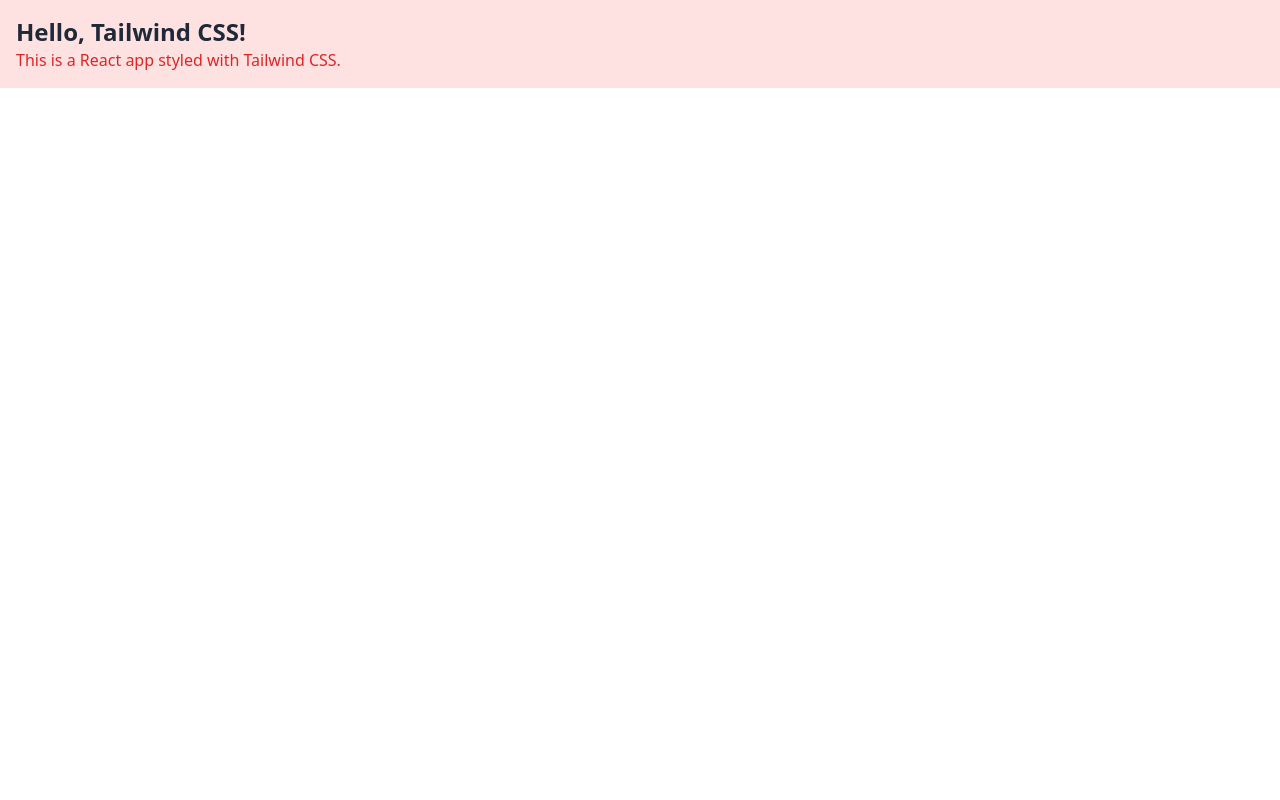
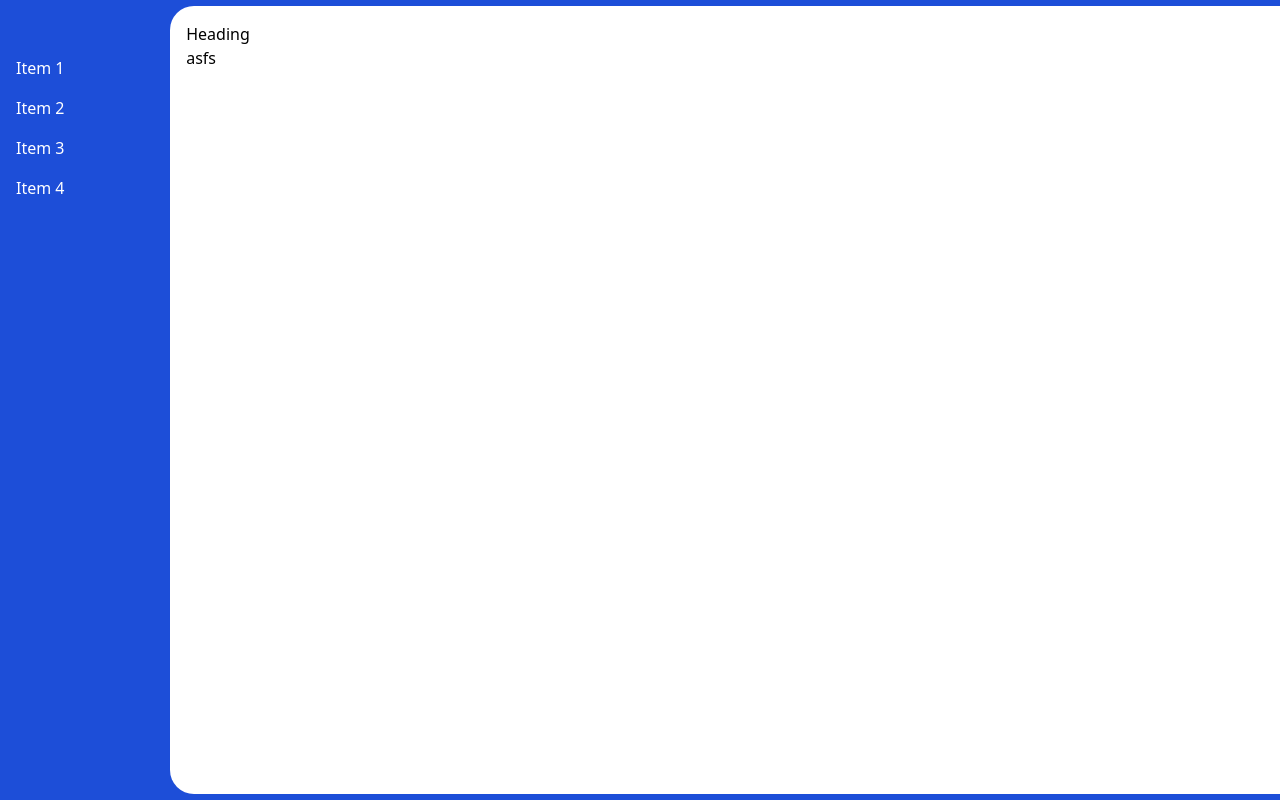
Before and after one commit to meet242005/ExpenseTracker, a React (Create React App) app in the folder frontend/expense_tracker/: page / in a window 1280 px wide. Built offline with nearby package versions, Linux system fonts and the light colour scheme.

Commit message:
create sidedrawer

```diff
--- a/frontend/expense_tracker/package.json
+++ b/frontend/expense_tracker/package.json
@@ -8,6 +8,8 @@
     "@testing-library/user-event": "^13.5.0",
     "react": "^18.3.1",
     "react-dom": "^18.3.1",
+    "react-pro-sidebar": "^1.1.0",
+    "react-router-dom": "^6.23.0",
     "react-scripts": "5.0.1",
     "web-vitals": "^2.1.4"
   },
--- a/frontend/expense_tracker/src/App.js
+++ b/frontend/expense_tracker/src/App.js
@@ -1,14 +1,20 @@
-import React from "react";
+import React, { useState } from 'react';
+import SideDrawer from './components/SideDrawer';
 
-function App() {
+const App = () => {
+
+
   return (
-    <div className="bg-red-100 p-4">
-      <h1 className="text-2xl font-bold text-gray-800">Hello, Tailwind CSS!</h1>
-      <p className="text-red-600">
-        This is a React app styled with Tailwind CSS.
-      </p>
+    <div className="flex  bg-blue-700">
+
+      <SideDrawer isOpen={true}  />
+      <div className="my-1.5  bg-white rounded-tl-3xl rounded-bl-3xl px-4 py-4   w-full">
+       <h1>Heading</h1>
+       <h1>asfs</h1>
+      </div>
+
     </div>
   );
-}
+};
 
 export default App;
--- /dev/null
+++ b/frontend/expense_tracker/src/components/SideDrawer.js
@@ -0,0 +1,19 @@
+import React from 'react';
+
+const SideDrawer = ({ isOpen, onClose }) => {
+  return (
+    <div className={`h-screen w-48  bg-blue-700 px-4 py-6 ${isOpen ? 'block' : 'hidden'}`}>
+
+      <div className="mt-6">
+        <ul>
+          <li className="text-white py-2">Item 1</li>
+          <li className="text-white py-2">Item 2</li>
+          <li className="text-white py-2">Item 3</li>
+          <li className="text-white py-2">Item 4</li>
+        </ul>
+      </div>
+    </div>
+  );
+};
+
+export default SideDrawer;
--- a/frontend/expense_tracker/src/index.js
+++ b/frontend/expense_tracker/src/index.js
@@ -3,11 +3,24 @@
 import './index.css';
 import App from './App';
 import reportWebVitals from './reportWebVitals';
+import { BrowserRouter, Route, Routes } from "react-router-dom";
+
+function RouteApp() {
+  return (
+    <BrowserRouter>
+      <Routes>
+        <Route path="/" element={<App />} />
+        {/* <Route path="posts" element={<PostDetail />} />
+        <Route path="author" element={<AuthorDetails />} /> */}
+      </Routes>
+    </BrowserRouter>
+  );
+}
 
 const root = ReactDOM.createRoot(document.getElementById('root'));
 root.render(
   <React.StrictMode>
-    <App />
+    <RouteApp />
   </React.StrictMode>
 );
 
```
Also changed, not shown: 2 other files (tests, documents, lock files or other folders).
